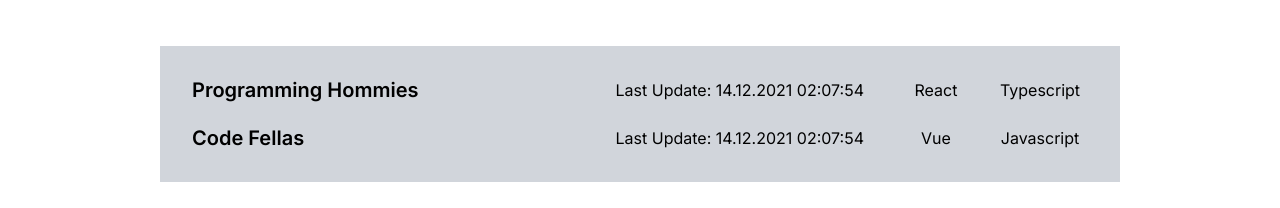
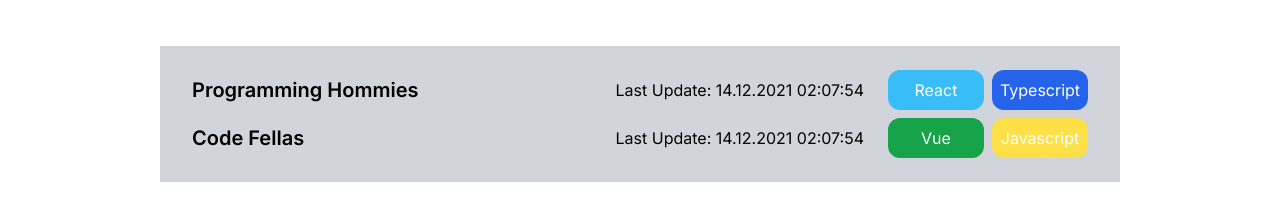
Before and after one commit to ProgrammingHomies/Frontend, a React (Create React App) app: page /login in a window 1280 px wide. Both pictures are taken after typing "name@example.com", "Sample123" into the empty fields and a click on the input "Login". Shown: the part 310-518 px from the top of the page. Built offline with nearby package versions, Linux system fonts and the light colour scheme; no server answers.

Commit message:
tailwind bug fix.

```diff
--- a/src/components/PostList.tsx
+++ b/src/components/PostList.tsx
@@ -40,7 +40,7 @@
               {item.tags.map((tag: any) => (
                 <div
                   key={uniqid()}
-                  className={`flex flex-row justify-center items-center h-10 w-24 text-center rounded-xl text-black dark:text-white bg-${tag.color}-400`}>
+                  className={`flex flex-row justify-center items-center h-10 w-24 text-center rounded-xl text-white dark:text-white`} style={{backgroundColor: tag?.color}}>
                   {tag.title}
                 </div>
               ))}
--- a/src/etc/constants.ts
+++ b/src/etc/constants.ts
@@ -47,8 +47,8 @@
     createdAt: Date.now(),
     updatedAt: Date.now(),
     tags: [
-      { title: "React", color: "sky" },
-      { title: "Typescript", color: "blue" }
+      { title: "React", color: "#38bdf8" },
+      { title: "Typescript", color: "#2563eb" }
     ],
     id: 1
   },
@@ -62,8 +62,8 @@
     createdAt: Date.now(),
     updatedAt: Date.now(),
     tags: [
-      { title: "Vue", color: "green" },
-      { title: "Javascript", color: "yellow" }
+      { title: "Vue", color: "#16a34a" },
+      { title: "Javascript", color: "#fde047" }
     ],
     id: 2
   }
```
Also changed, not shown: src/App.tsx (line endings or trailing spaces).
